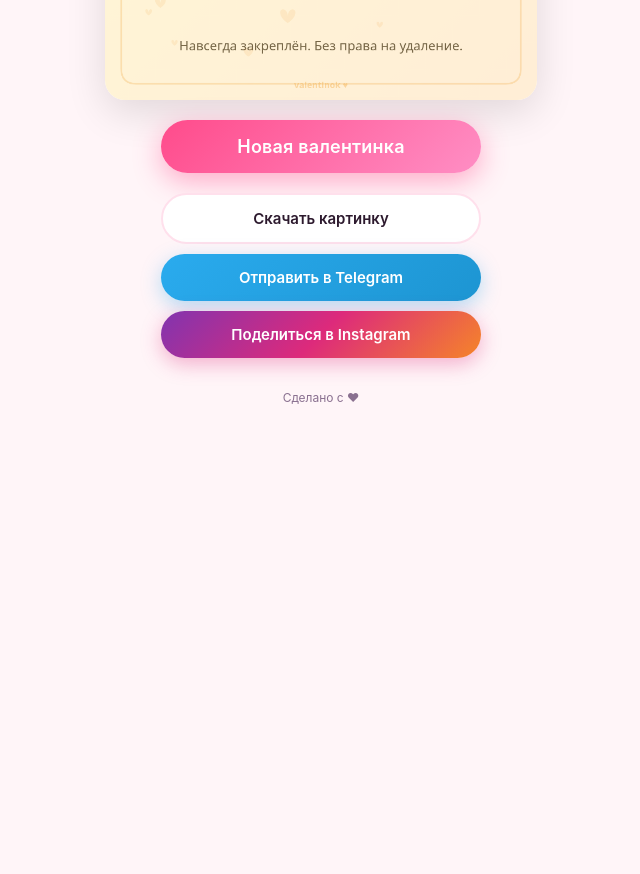
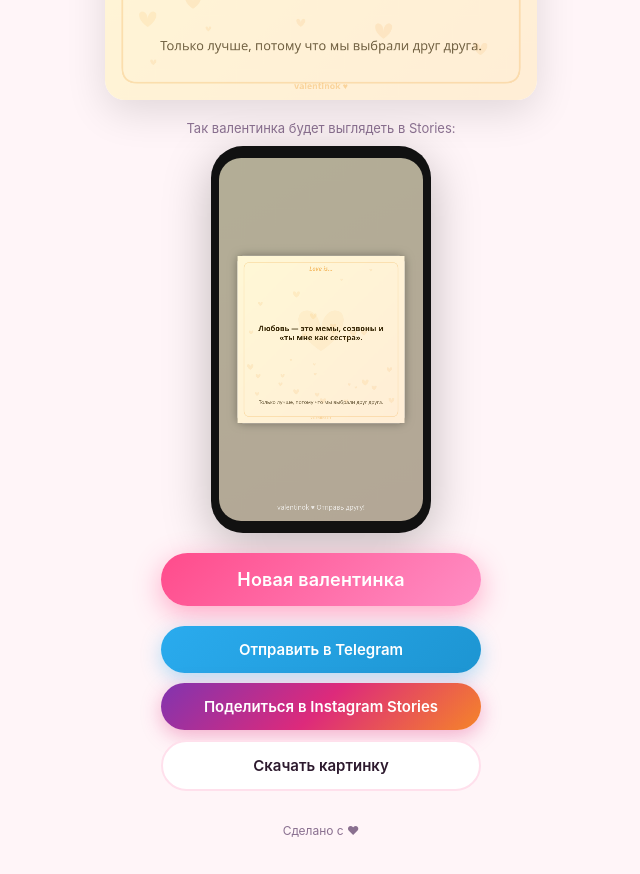
Before and after one commit to natalidanilova/web_med, a plain HTML site: page index.html in a window 1280 px wide. Shown: the part 460-1334 px from the top of the page, without its empty margins (319-959 px from the left). Before the commit the page ends 913 px from the top, so only its background shows below. Drawn offline with Linux system fonts and the light colour scheme.

Commit message:
UX overhaul: Instagram Stories preview, direct sharing via Web Share API, no download-first flow
Co-authored-by: Cursor <cursoragent@cursor.com>

```diff
--- a/index.html
+++ b/index.html
@@ -5,9 +5,11 @@
   <meta name="viewport" content="width=device-width, initial-scale=1">
   <title>Valentinok — генератор валентинок</title>
   <meta name="description" content="Генератор мемных валентинок в стиле Love is. Нажми кнопку, выбери текст, поделись картинкой.">
-  <meta property="og:title" content="Valentinok — твоя валентинка">
+  <meta property="og:title" content="Valentinok — твоя валентинка ♥">
   <meta property="og:description" content="Мемная валентинка в стиле Love is — специально для тебя.">
+  <meta property="og:image" content="https://natalidanilova.github.io/web_med/og-preview.png">
   <meta property="og:type" content="website">
+  <meta property="og:url" content="https://natalidanilova.github.io/web_med/">
   <link rel="stylesheet" href="styles.css">
 </head>
 <body>
@@ -25,6 +27,16 @@
       <canvas id="card" width="800" height="800"></canvas>
     </section>
 
+    <!-- Stories preview -->
+    <section class="stories-preview" id="stories-preview" style="display:none;">
+      <p class="stories-label">Так валентинка будет выглядеть в Stories:</p>
+      <div class="stories-phone">
+        <div class="stories-screen">
+          <canvas id="stories-canvas" width="540" height="960"></canvas>
+        </div>
+      </div>
+    </section>
+
     <!-- Main action -->
     <section class="actions">
       <button id="btn-generate" class="btn btn-generate" type="button">
@@ -34,14 +46,14 @@
 
     <!-- Share -->
     <section class="share">
-      <button id="btn-download" class="btn btn-share btn-download" type="button">
-        Скачать картинку
-      </button>
       <button id="btn-telegram" class="btn btn-share btn-telegram" type="button">
         Отправить в Telegram
       </button>
       <button id="btn-instagram" class="btn btn-share btn-instagram" type="button">
-        Поделиться в Instagram
+        Поделиться в Instagram Stories
+      </button>
+      <button id="btn-download" class="btn btn-share btn-download" type="button">
+        Скачать картинку
       </button>
     </section>
 
--- a/main.js
+++ b/main.js
@@ -4,33 +4,22 @@
 
 // ---------- База валентинок ----------
 const valentines = [
-  // --- романтика ---
   { headline: "Любовь — это варить кофе не только себе.", body: "И помнить: с молоком, без сахара и с твоей улыбкой." },
   { headline: "Любовь — это когда «доброе утро» важнее будильника.", body: "И день не начинается, пока ты не ответишь." },
   { headline: "Любовь — это делить плед и плейлист.", body: "И пересылать треки со словами: «Это чисто про нас»." },
   { headline: "Любовь — это знать пин‑код и не лезть.", body: "Потому что доверие — это новый роскошь." },
-
-  // --- мемы ---
   { headline: "Любовь — это искать мемы специально для одного человека.", body: "И ржать в голос, когда он кидает тебе тот же самый." },
   { headline: "Любовь — это когда человек видел тебя в 6 утра и всё ещё рядом.", body: "Герой, не иначе." },
   { headline: "Любовь — это отправлять голосовые по 3 минуты.", body: "И слушать такие же в ответ, даже в метро." },
   { headline: "Любовь — это когда Wi‑Fi автоматически подключается у него дома.", body: "Ты тут уже свой." },
-
-  // --- нежность ---
   { headline: "Любовь — это чувствовать себя в безопасности даже в хаосе.", body: "Потому что рядом кто‑то, кто помнит, как тебя успокоить." },
   { headline: "Любовь — это хотеть рассказать человеку даже мелочи.", body: "Типа какой кофе ты взяла и почему день вообще имеет смысл." },
   { headline: "Любовь — это когда молчание не неловкое.", body: "А просто тёплое." },
   { headline: "Любовь — это твой человек в избранных чатах.", body: "Навсегда закреплён. Без права на удаление." },
-
-  // --- дружба ---
-  { headline: "Любовь — это когда подруга скидывает скрин из твиттера в 2 ночи.", body: "И ты точно знаешь, почему она думает о тебе." },
+  { headline: "Любовь — это когда подруга скидывает скрин в 2 ночи.", body: "И ты точно знаешь, почему она думает о тебе." },
   { headline: "Любовь — это мемы, созвоны и «ты мне как сестра».", body: "Только лучше, потому что мы выбрали друг друга." },
-
-  // --- self-love ---
   { headline: "Любовь — это наконец сказать себе: «Я — ок».", body: "Не идеальная, не «слишком». Просто — в самый раз." },
   { headline: "Любовь — это купить себе цветы в понедельник.", body: "Потому что ты заслуживаешь, и точка." },
-
-  // --- мемы v2 ---
   { headline: "Любовь — это когда он ставит телефон на зарядку за тебя.", body: "Настоящий рыцарь 2026 года." },
   { headline: "Любовь — это делиться последним кусочком пиццы.", body: "Ладно, половинкой. Но это уже подвиг." },
   { headline: "Любовь — это сказать «я не голодная» и есть из его тарелки.", body: "Классика. Проверено поколениями." },
@@ -39,9 +28,15 @@ const valentines = [
   { headline: "Любовь — это разрешить человеку выбирать фильм.", body: "Даже если он опять выберет «Один дома»." },
   { headline: "Любовь — это когда скучаешь через 10 минут после прощания.", body: "И уже пишешь «доехала?»" },
   { headline: "Любовь — это сохранять его мемы в отдельную папку.", body: "«Избранное от него» — 847 файлов." },
+  { headline: "Любовь — это терпеть его храп.", body: "И всё равно засыпать рядом, потому что без него хуже." },
+  { headline: "Любовь — это смотреть сериал только вместе.", body: "Даже если ты уже на три серии впереди. Молча." },
+  { headline: "Любовь — это когда «я тебя ненавижу» значит «обними меня».", body: "Перевод с языка любви: версия 2.0." },
+  { headline: "Любовь — это помнить, чего человек боится.", body: "И держать за руку именно в этот момент." },
+  { headline: "Любовь — это когда тебе не стыдно быть собой.", body: "Со всеми странностями, тараканами и голосовыми на 7 минут." },
+  { headline: "Любовь — это не лайк, а репост с подписью «мой человек».", body: "Публичное признание уровня «бог»." },
 ];
 
-// ---------- Палитры фона ----------
+// ---------- Палитры ----------
 const palettes = [
   { bg1: "#fff3d6", bg2: "#ffe0ec", accent: "#ff4b8b", text: "#3b1431" },
   { bg1: "#d6f5ff", bg2: "#e8d6ff", accent: "#9b59f0", text: "#1e1040" },
@@ -51,6 +46,9 @@ const palettes = [
   { bg1: "#f0e6ff", bg2: "#ffe6f5", accent: "#c060e0", text: "#2a0a3a" },
 ];
 
+// ---------- Константы ----------
+const SITE_URL = "https://natalidanilova.github.io/web_med/";
+
 // ---------- Состояние ----------
 let currentIndex = -1;
 let currentPalette = palettes[0];
@@ -58,6 +56,9 @@ let currentPalette = palettes[0];
 // ---------- DOM ----------
 const cnv = document.getElementById("card");
 const ctx = cnv.getContext("2d");
+const storiesCnv = document.getElementById("stories-canvas");
+const storiesCtx = storiesCnv.getContext("2d");
+const storiesPreview = document.getElementById("stories-preview");
 
 document.getElementById("btn-generate").addEventListener("click", next);
 document.getElementById("btn-download").addEventListener("click", download);
@@ -65,155 +66,209 @@ document.getElementById("btn-telegram").addEventListener("click", shareTelegram)
 document.getElementById("btn-instagram").addEventListener("click", shareInstagram);
 
 // ---------- Запуск ----------
-next(); // сразу показать первую
+next();
 
 // ---------- Логика ----------
 function next() {
-  // Случайный индекс, отличный от текущего
   let idx;
   do { idx = Math.floor(Math.random() * valentines.length); } while (idx === currentIndex && valentines.length > 1);
   currentIndex = idx;
   currentPalette = palettes[Math.floor(Math.random() * palettes.length)];
-  draw();
+  drawCard(cnv, ctx, cnv.width, cnv.height);
+  drawStoriesPreview();
+  storiesPreview.style.display = "block";
 }
 
-function draw() {
+// ---------- Рисование карточки (универсальное) ----------
+function drawCard(canvas, context, W, H) {
   const v = valentines[currentIndex];
   const p = currentPalette;
-  const W = cnv.width;
-  const H = cnv.height;
+  const cx = context;
 
-  // Фон — мягкий градиент
-  const grad = ctx.createLinearGradient(0, 0, W, H);
+  // Фон
+  const grad = cx.createLinearGradient(0, 0, W, H);
   grad.addColorStop(0, p.bg1);
   grad.addColorStop(1, p.bg2);
-  ctx.fillStyle = grad;
-  ctx.fillRect(0, 0, W, H);
+  cx.fillStyle = grad;
+  cx.fillRect(0, 0, W, H);
 
   // Декоративные сердечки
-  ctx.save();
-  ctx.globalAlpha = 0.12;
-  ctx.fillStyle = p.accent;
+  cx.save();
+  cx.globalAlpha = 0.12;
+  cx.fillStyle = p.accent;
   for (let i = 0; i < 30; i++) {
-    drawHeart(
-      60 + Math.random() * (W - 120),
-      60 + Math.random() * (H - 120),
-      10 + Math.random() * 22
-    );
+    drawHeart(cx, 60 + Math.random() * (W - 120), 60 + Math.random() * (H - 120), 10 + Math.random() * (W * 0.03));
   }
-  ctx.restore();
+  cx.restore();
 
   // Большое центральное сердце (водяной знак)
-  ctx.save();
-  ctx.globalAlpha = 0.07;
-  ctx.fillStyle = p.accent;
-  drawHeart(W / 2, H * 0.38, 220);
-  ctx.restore();
+  cx.save();
+  cx.globalAlpha = 0.07;
+  cx.fillStyle = p.accent;
+  drawHeart(cx, W / 2, H * 0.38, W * 0.27);
+  cx.restore();
 
   // Рамка
-  const inset = 30;
-  const r = 28;
-  ctx.save();
-  ctx.strokeStyle = p.accent;
-  ctx.globalAlpha = 0.25;
-  ctx.lineWidth = 3;
-  roundRect(inset, inset, W - 2 * inset, H - 2 * inset, r);
-  ctx.stroke();
-  ctx.restore();
+  const inset = W * 0.04;
+  const r = W * 0.035;
+  cx.save();
+  cx.strokeStyle = p.accent;
+  cx.globalAlpha = 0.25;
+  cx.lineWidth = Math.max(2, W * 0.004);
+  roundRect(cx, inset, inset, W - 2 * inset, H - 2 * inset, r);
+  cx.stroke();
+  cx.restore();
 
-  // «Love is…» надпись сверху
-  ctx.save();
-  ctx.fillStyle = p.accent;
-  ctx.globalAlpha = 0.6;
-  ctx.font = "italic 600 28px system-ui, sans-serif";
-  ctx.textAlign = "center";
-  ctx.fillText("Love is…", W / 2, 72);
-  ctx.restore();
+  // «Love is…» сверху
+  cx.save();
+  cx.fillStyle = p.accent;
+  cx.globalAlpha = 0.6;
+  cx.font = "italic 600 " + (W * 0.035) + "px system-ui, sans-serif";
+  cx.textAlign = "center";
+  cx.fillText("Love is…", W / 2, H * 0.09);
+  cx.restore();
 
   // Headline
-  ctx.save();
-  ctx.fillStyle = p.text;
-  const padX = 70;
+  cx.save();
+  cx.fillStyle = p.text;
+  const padX = W * 0.09;
   const maxW = W - padX * 2;
-  let fontSize = 42;
-  if (v.headline.length > 30) fontSize = 36;
-  if (v.headline.length > 50) fontSize = 30;
-  const hFont = `700 ${fontSize}px system-ui, sans-serif`;
-  const hLines = wrapText(v.headline, maxW, fontSize, hFont);
-  ctx.font = hFont;
-  ctx.textAlign = "center";
-  ctx.textBaseline = "top";
-  const hLineHeight = fontSize * 1.22;
-  const hBlockH = hLines.length * hLineHeight;
-  const hStartY = (H / 2) - (hBlockH / 2) - 20;
-  hLines.forEach((line, i) => ctx.fillText(line, W / 2, hStartY + i * hLineHeight));
-  ctx.restore();
+  let fontSize = W * 0.052;
+  if (v.headline.length > 30) fontSize = W * 0.045;
+  if (v.headline.length > 50) fontSize = W * 0.038;
+  const hFont = "700 " + fontSize + "px system-ui, sans-serif";
+  const hLines = wrapText(cx, v.headline, maxW, hFont);
+  cx.font = hFont;
+  cx.textAlign = "center";
+  cx.textBaseline = "top";
+  const hLH = fontSize * 1.22;
+  const hBlockH = hLines.length * hLH;
+  const hStartY = (H / 2) - (hBlockH / 2) - H * 0.03;
+  hLines.forEach(function(line, i) { cx.fillText(line, W / 2, hStartY + i * hLH); });
+  cx.restore();
 
   // Body
-  ctx.save();
-  ctx.fillStyle = p.text;
-  ctx.globalAlpha = 0.7;
-  const bFontSize = 24;
-  const bFont = `400 ${bFontSize}px system-ui, sans-serif`;
-  const bLines = wrapText(v.body, maxW, bFontSize, bFont);
-  ctx.font = bFont;
-  ctx.textAlign = "center";
-  ctx.textBaseline = "top";
-  const bLineH = bFontSize * 1.3;
-  const bStartY = H - 80 - bLines.length * bLineH;
-  bLines.forEach((line, i) => ctx.fillText(line, W / 2, bStartY + i * bLineH));
-  ctx.restore();
+  cx.save();
+  cx.fillStyle = p.text;
+  cx.globalAlpha = 0.7;
+  const bFS = W * 0.03;
+  const bFont = "400 " + bFS + "px system-ui, sans-serif";
+  const bLines = wrapText(cx, v.body, maxW, bFont);
+  cx.font = bFont;
+  cx.textAlign = "center";
+  cx.textBaseline = "top";
+  const bLH = bFS * 1.3;
+  const bStartY = H - H * 0.1 - bLines.length * bLH;
+  bLines.forEach(function(line, i) { cx.fillText(line, W / 2, bStartY + i * bLH); });
+  cx.restore();
 
-  // Подпись внизу
-  ctx.save();
-  ctx.fillStyle = p.accent;
-  ctx.globalAlpha = 0.35;
-  ctx.font = "600 16px system-ui, sans-serif";
-  ctx.textAlign = "center";
-  ctx.fillText("valentinok ♥", W / 2, H - 22);
-  ctx.restore();
+  // Подпись
+  cx.save();
+  cx.fillStyle = p.accent;
+  cx.globalAlpha = 0.35;
+  cx.font = "600 " + (W * 0.02) + "px system-ui, sans-serif";
+  cx.textAlign = "center";
+  cx.fillText("valentinok ♥", W / 2, H - W * 0.025);
+  cx.restore();
+}
+
+// ---------- Stories preview (9:16) ----------
+function drawStoriesPreview() {
+  var W = storiesCnv.width;
+  var H = storiesCnv.height;
+  var p = currentPalette;
+
+  // Фон Stories (тёмный/тонированный)
+  var grad = storiesCtx.createLinearGradient(0, 0, W, H);
+  grad.addColorStop(0, darken(p.bg1, 0.3));
+  grad.addColorStop(1, darken(p.bg2, 0.3));
+  storiesCtx.fillStyle = grad;
+  storiesCtx.fillRect(0, 0, W, H);
+
+  // Вставляем карточку по центру stories (с отступами)
+  var cardSize = W * 0.82;
+  var cardX = (W - cardSize) / 2;
+  var cardY = (H - cardSize) / 2;
+
+  // Тень под карточкой
+  storiesCtx.save();
+  storiesCtx.shadowColor = "rgba(0,0,0,0.35)";
+  storiesCtx.shadowBlur = 24;
+  storiesCtx.fillStyle = "#fff";
+  storiesCtx.beginPath();
+  storiesCtx.roundRect(cardX, cardY, cardSize, cardSize, 16);
+  storiesCtx.fill();
+  storiesCtx.restore();
+
+  // Рисуем карточку на отдельном offscreen canvas
+  var off = document.createElement("canvas");
+  off.width = 800;
+  off.height = 800;
+  var offCtx = off.getContext("2d");
+  drawCard(off, offCtx, 800, 800);
+
+  // Вставляем в stories canvas
+  storiesCtx.drawImage(off, cardX, cardY, cardSize, cardSize);
+
+  // Свайп-подсказка внизу
+  storiesCtx.save();
+  storiesCtx.fillStyle = "rgba(255,255,255,0.7)";
+  storiesCtx.font = "500 " + (W * 0.032) + "px system-ui, sans-serif";
+  storiesCtx.textAlign = "center";
+  storiesCtx.fillText("valentinok ♥ Отправь другу!", W / 2, H - 30);
+  storiesCtx.restore();
+}
+
+function darken(hex, amount) {
+  var r = parseInt(hex.slice(1,3), 16);
+  var g = parseInt(hex.slice(3,5), 16);
+  var b = parseInt(hex.slice(5,7), 16);
+  r = Math.round(r * (1 - amount));
+  g = Math.round(g * (1 - amount));
+  b = Math.round(b * (1 - amount));
+  return "#" + [r,g,b].map(function(c) { return c.toString(16).padStart(2,"0"); }).join("");
 }
 
 // ---------- Рисование сердца ----------
-function drawHeart(cx, cy, size) {
-  ctx.beginPath();
-  const s = size;
-  const top = cy - s * 0.3;
-  ctx.moveTo(cx, cy + s * 0.3);
-  ctx.bezierCurveTo(cx, top, cx - s / 2, top, cx - s / 2, cy);
-  ctx.bezierCurveTo(cx - s / 2, cy + s * 0.4, cx, cy + s * 0.7, cx, cy + s * 0.7);
-  ctx.bezierCurveTo(cx, cy + s * 0.7, cx + s / 2, cy + s * 0.4, cx + s / 2, cy);
-  ctx.bezierCurveTo(cx + s / 2, top, cx, top, cx, cy + s * 0.3);
-  ctx.closePath();
-  ctx.fill();
+function drawHeart(cx, x, y, size) {
+  cx.beginPath();
+  var s = size;
+  var top = y - s * 0.3;
+  cx.moveTo(x, y + s * 0.3);
+  cx.bezierCurveTo(x, top, x - s / 2, top, x - s / 2, y);
+  cx.bezierCurveTo(x - s / 2, y + s * 0.4, x, y + s * 0.7, x, y + s * 0.7);
+  cx.bezierCurveTo(x, y + s * 0.7, x + s / 2, y + s * 0.4, x + s / 2, y);
+  cx.bezierCurveTo(x + s / 2, top, x, top, x, y + s * 0.3);
+  cx.closePath();
+  cx.fill();
 }
 
 // ---------- Скруглённый прямоугольник ----------
-function roundRect(x, y, w, h, r) {
-  ctx.beginPath();
-  ctx.moveTo(x + r, y);
-  ctx.lineTo(x + w - r, y);
-  ctx.quadraticCurveTo(x + w, y, x + w, y + r);
-  ctx.lineTo(x + w, y + h - r);
-  ctx.quadraticCurveTo(x + w, y + h, x + w - r, y + h);
-  ctx.lineTo(x + r, y + h);
-  ctx.quadraticCurveTo(x, y + h, x, y + h - r);
-  ctx.lineTo(x, y + r);
-  ctx.quadraticCurveTo(x, y, x + r, y);
-  ctx.closePath();
+function roundRect(cx, x, y, w, h, r) {
+  cx.beginPath();
+  cx.moveTo(x + r, y);
+  cx.lineTo(x + w - r, y);
+  cx.quadraticCurveTo(x + w, y, x + w, y + r);
+  cx.lineTo(x + w, y + h - r);
+  cx.quadraticCurveTo(x + w, y + h, x + w - r, y + h);
+  cx.lineTo(x + r, y + h);
+  cx.quadraticCurveTo(x, y + h, x, y + h - r);
+  cx.lineTo(x, y + r);
+  cx.quadraticCurveTo(x, y, x + r, y);
+  cx.closePath();
 }
 
 // ---------- Перенос текста ----------
-function wrapText(text, maxWidth, fontSize, font) {
-  ctx.font = font;
-  const words = text.split(/\s+/);
-  const lines = [];
-  let cur = "";
-  for (const w of words) {
-    const test = cur ? cur + " " + w : w;
-    if (ctx.measureText(test).width > maxWidth && cur) {
+function wrapText(cx, text, maxWidth, font) {
+  cx.font = font;
+  var words = text.split(/\s+/);
+  var lines = [];
+  var cur = "";
+  for (var i = 0; i < words.length; i++) {
+    var test = cur ? cur + " " + words[i] : words[i];
+    if (cx.measureText(test).width > maxWidth && cur) {
       lines.push(cur);
-      cur = w;
+      cur = words[i];
     } else {
       cur = test;
     }
@@ -224,7 +279,7 @@ function wrapText(text, maxWidth, fontSize, font) {
 
 // ---------- Скачать ----------
 function download() {
-  const a = document.createElement("a");
+  var a = document.createElement("a");
   a.href = cnv.toDataURL("image/png");
   a.download = "valentinok.png";
   a.click();
@@ -232,31 +287,49 @@ function download() {
 
 // ---------- Telegram ----------
 function shareTelegram() {
-  const v = valentines[currentIndex];
-
-  // Сначала скачиваем картинку, чтобы пользователь мог приложить
-  download();
-
-  // Потом открываем Telegram share с текстом
-  const text = encodeURIComponent(v.headline + "\n\n" + v.body + "\n\n♥ valentinok");
-  const url = "https://t.me/share/url?url=" + encodeURIComponent("https://valentinok.love") + "&text=" + text;
-  window.open(url, "_blank", "noopener");
+  var v = valentines[currentIndex];
+  var text = encodeURIComponent(v.headline + "\n\n" + v.body + "\n\n♥ Открой мою валентинку:");
+  var url = encodeURIComponent(SITE_URL);
+  var tgUrl = "https://t.me/share/url?url=" + url + "&text=" + text;
+  window.open(tgUrl, "_blank", "noopener");
 }
 
 // ---------- Instagram ----------
 function shareInstagram() {
-  // Скачиваем картинку для stories
-  download();
+  // На мобильных: пытаемся через Web Share API отправить картинку напрямую
+  if (navigator.share && navigator.canShare) {
+    // Используем stories-canvas (формат 9:16 — идеально для stories)
+    storiesCnv.toBlob(function(blob) {
+      if (!blob) return;
+      var file = new File([blob], "valentinok.png", { type: "image/png" });
+      var shareData = {
+        files: [file],
+        title: "Valentinok ♥",
+        text: valentines[currentIndex].headline + " — valentinok ♥"
+      };
+      if (navigator.canShare(shareData)) {
+        navigator.share(shareData).catch(function() {
+          // Если не получилось — deep link в Instagram
+          openInstagramStories();
+        });
+        return;
+      }
+      openInstagramStories();
+    }, "image/png");
+    return;
+  }
+  // Fallback: deep link
+  openInstagramStories();
+}
 
-  // Пытаемся Web Share API (мобильные)
-  if (navigator.share && navigator.canShare) {
-    cnv.toBlob(function(blob) {
-      if (!blob) return;
-      const file = new File([blob], "valentinok.png", { type: "image/png" });
-      const shareData = { files: [file], title: "Valentinok", text: "Моя валентинка ♥" };
-      if (navigator.canShare(shareData)) {
-        navigator.share(shareData).catch(function() {});
-      }
-    }, "image/png");
-  }
+function openInstagramStories() {
+  // Instagram Stories deep link для мобильных
+  // На iOS/Android пытаемся открыть Instagram напрямую
+  var igUrl = "instagram://story-camera";
+  window.location.href = igUrl;
+
+  // Если не открылось через 2 секунды — открываем веб-версию
+  setTimeout(function() {
+    window.open("https://www.instagram.com/", "_blank", "noopener");
+  }, 2000);
 }
--- a/styles.css
+++ b/styles.css
@@ -154,6 +154,42 @@ canvas {
   box-shadow: 0 8px 28px rgba(221, 42, 123, 0.5);
 }
 
+/* ===== Stories preview ===== */
+.stories-preview {
+  width: 100%;
+  text-align: center;
+}
+
+.stories-label {
+  font-size: 13px;
+  color: var(--muted);
+  margin-bottom: 10px;
+}
+
+.stories-phone {
+  display: inline-block;
+  background: #111;
+  border-radius: 32px;
+  padding: 12px 8px;
+  box-shadow: 0 12px 48px rgba(0,0,0,0.25);
+  max-width: 220px;
+  width: 100%;
+}
+
+.stories-screen {
+  border-radius: 22px;
+  overflow: hidden;
+  aspect-ratio: 9 / 16;
+  background: #000;
+}
+
+.stories-screen canvas {
+  display: block;
+  width: 100%;
+  height: 100%;
+  object-fit: cover;
+}
+
 /* ===== Footer ===== */
 .footer {
   margin-top: auto;
```
